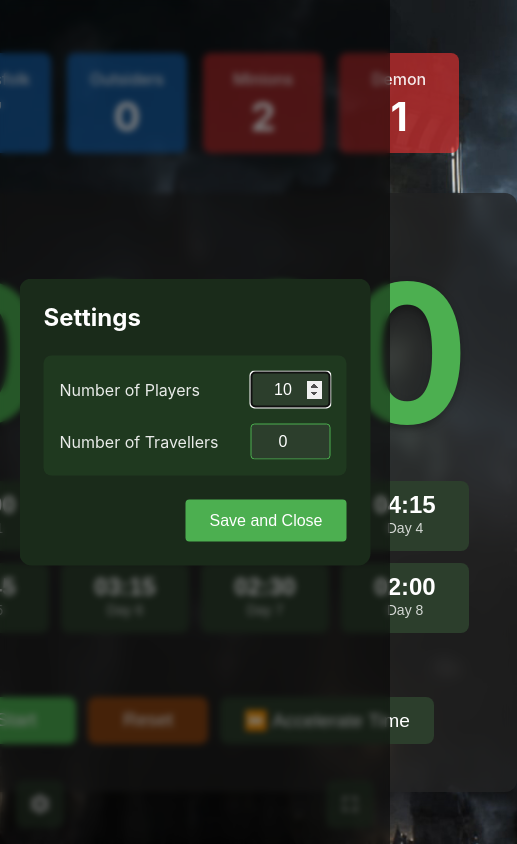
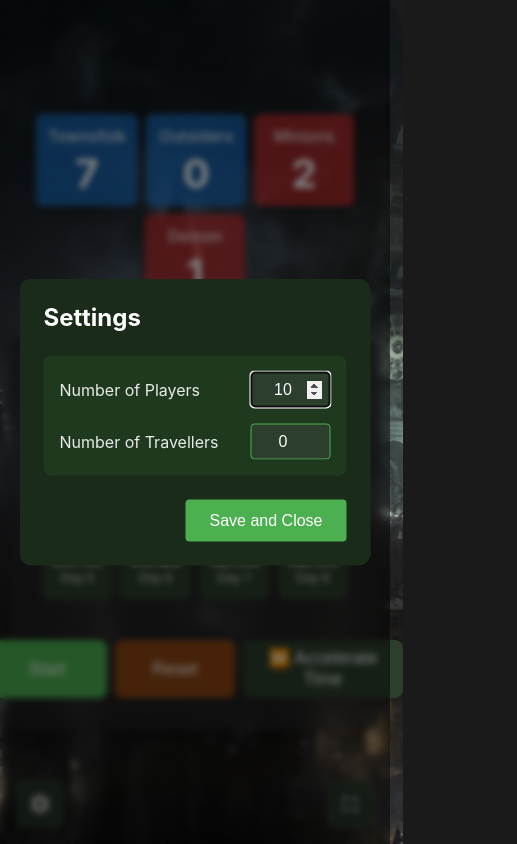
Before and after one commit to chizmeeple/clocktowertimer, a plain HTML site: page index.html in a window 390 px wide. Shown: the whole page, 517 px wide, since content can reach past the window. Drawn offline with Linux system fonts and the light colour scheme.

Commit message:
fix: improve layout for tablet

```diff
--- a/styles.css
+++ b/styles.css
@@ -23,11 +23,13 @@ body {
 
 .container {
   background-color: rgba(33, 33, 33, 0.7);
-  padding: 3rem;
+  padding: 2rem;
   border-radius: 12px;
   box-shadow: 0 8px 16px rgba(0, 0, 0, 0.3);
   text-align: center;
   backdrop-filter: blur(8px);
+  width: 95%;
+  max-width: 1000px;
 }
 
 h1 {
@@ -36,10 +38,10 @@ h1 {
 }
 
 .timer-display {
-  font-size: 12rem;
+  font-size: min(20vw, 16rem);
   font-weight: bold;
   color: #4caf50;
-  margin: 1rem 0;
+  margin: 0.5rem 0;
   font-variant-numeric: tabular-nums;
   text-shadow: 0 4px 8px rgba(0, 0, 0, 0.3);
   line-height: 1;
@@ -48,8 +50,8 @@ h1 {
 .controls {
   display: flex;
   flex-direction: column;
-  gap: 1.5rem;
-  margin-top: 2rem;
+  gap: 1rem;
+  margin-top: 1rem;
 }
 
 .time-inputs {
@@ -73,14 +75,14 @@ h1 {
 
 .action-buttons {
   display: flex;
-  gap: 0.75rem;
+  gap: 0.5rem;
   justify-content: center;
-  margin-top: 1.5rem;
+  margin-top: 0.75rem;
 }
 
 button {
-  padding: 0.75rem 1.5rem;
-  font-size: 1.2rem;
+  padding: 0.5rem 1rem;
+  font-size: 1.1rem;
   border: none;
   border-radius: 8px;
   cursor: pointer;
@@ -198,10 +200,11 @@ button {
   display: flex;
   flex-direction: column;
   justify-content: center;
+  padding: 1rem;
 }
 
 :fullscreen .timer-display {
-  font-size: 20rem;
+  font-size: min(25vw, 20rem);
 }
 
 #settingsBtn {
@@ -331,16 +334,18 @@ button {
 
 .character-counts {
   display: flex;
-  gap: 1rem;
-  margin-bottom: 1rem;
+  gap: 0.5rem;
+  margin-bottom: 0.5rem;
+  justify-content: center;
+  flex-wrap: wrap;
 }
 
 .character-type {
   display: flex;
   flex-direction: column;
   align-items: center;
-  min-width: 120px;
-  padding: 1rem;
+  min-width: 100px;
+  padding: 0.75rem;
   border-radius: 8px;
   background: rgba(33, 33, 33, 0.5);
 }
@@ -396,13 +401,10 @@ button {
 
 .clocktower-presets {
   display: grid;
-  grid-template-columns: repeat(auto-fit, minmax(120px, 1fr));
-  gap: 0.75rem;
-  margin-bottom: 1rem;
+  grid-template-columns: repeat(4, 1fr);
+  gap: 0.5rem;
+  margin-bottom: 0.75rem;
   width: 100%;
-  max-width: 600px;
-  margin-left: auto;
-  margin-right: auto;
 }
 
 .clocktower-presets button {
@@ -410,14 +412,14 @@ button {
   flex-direction: column;
   align-items: center;
   gap: 0.25rem;
-  padding: 0.75rem;
+  padding: 0.5rem;
   background-color: #2c3e2c;
   border: none;
   border-radius: 0.5rem;
   color: white;
   cursor: pointer;
   transition: all 0.2s ease;
-  min-height: 70px;
+  min-height: 60px;
 }
 
 .clocktower-presets button:hover {
@@ -432,13 +434,13 @@ button {
 }
 
 .clocktower-presets button .time {
-  font-size: 1.5rem;
+  font-size: 1.25rem;
   font-weight: bold;
   line-height: 1;
 }
 
 .clocktower-presets button .day {
-  font-size: 0.875rem;
+  font-size: 0.8rem;
   opacity: 0.8;
   line-height: 1;
 }
```
